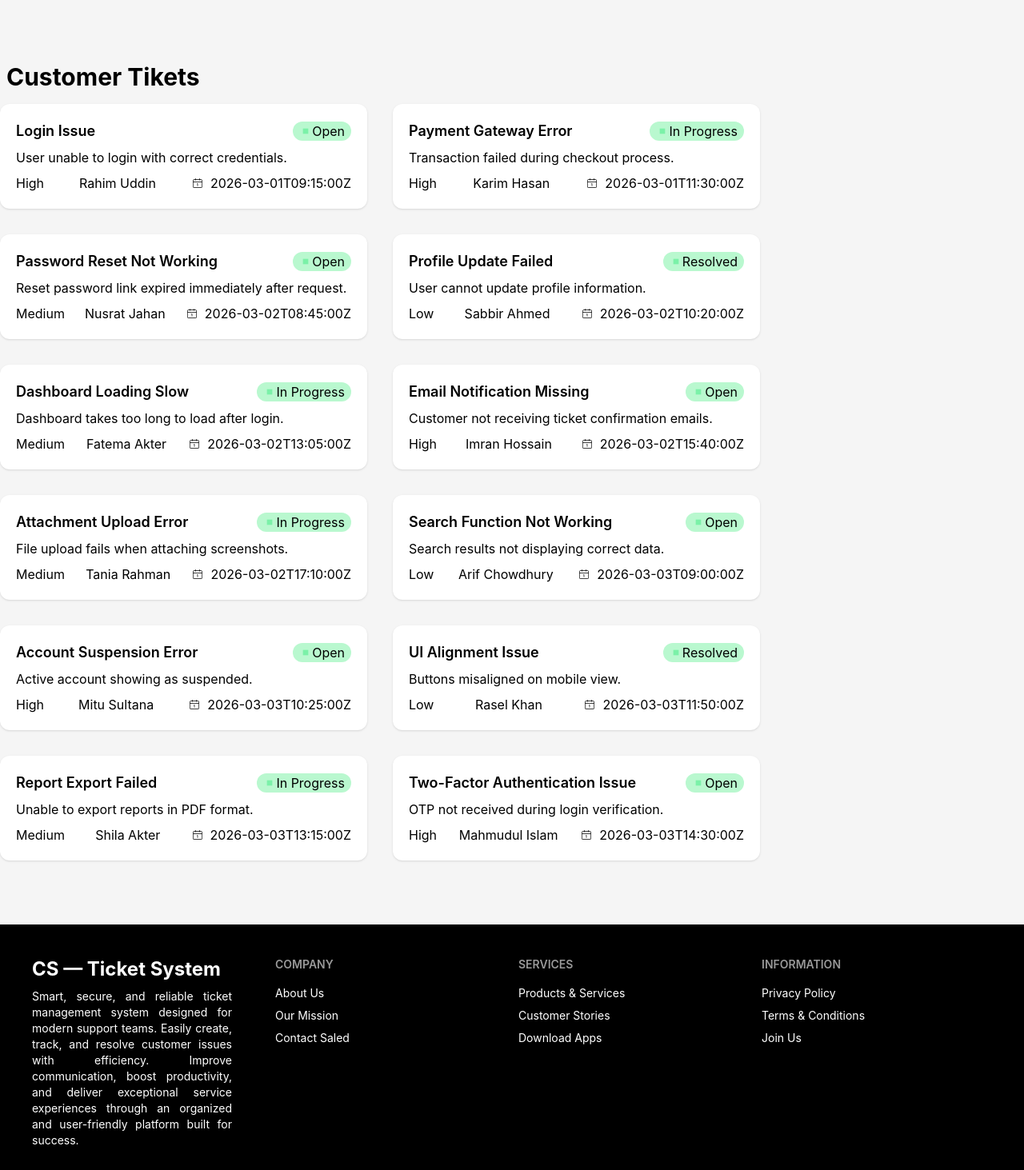
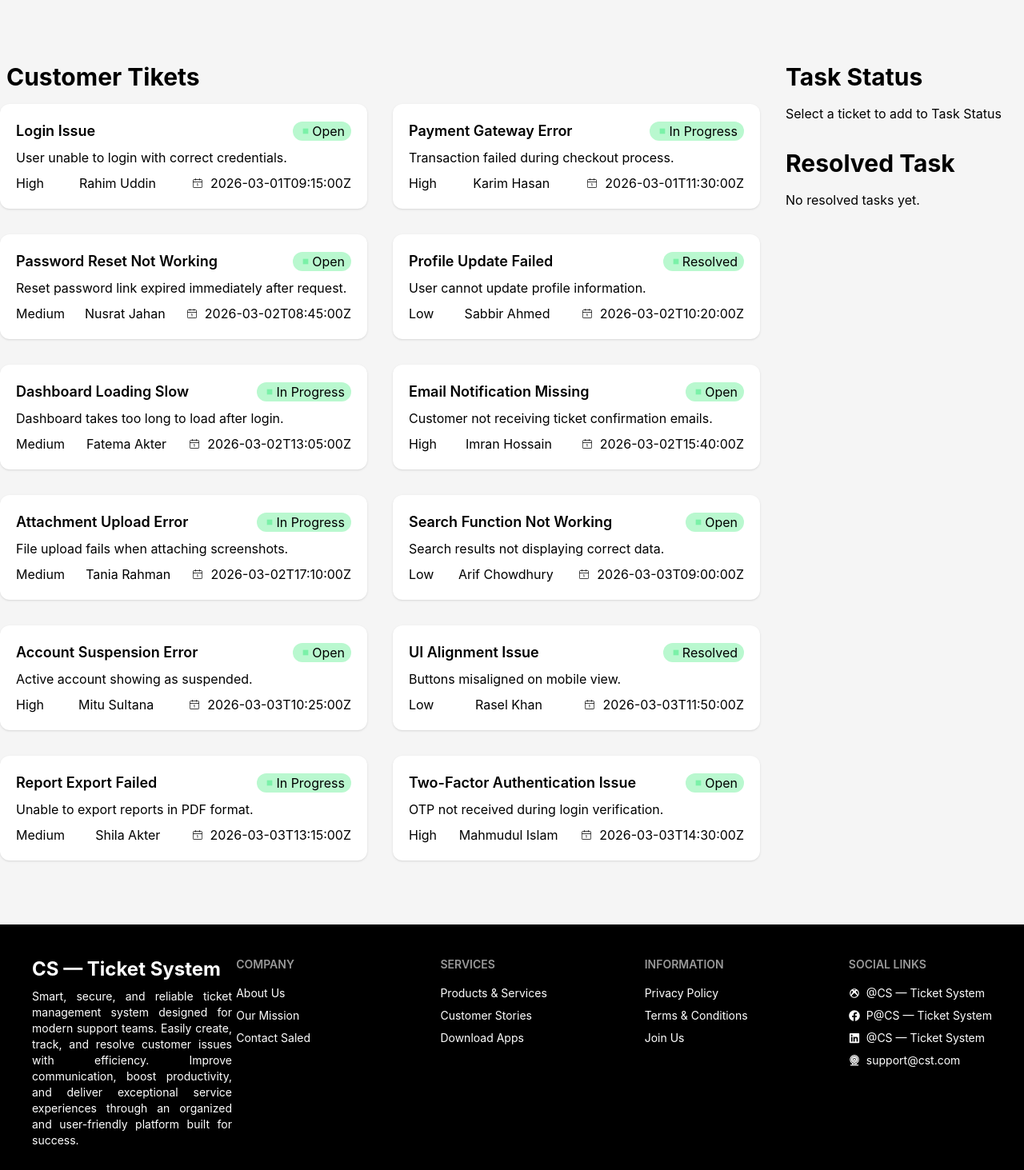
Before and after one commit to Web-hero-Dinajpur/Mission-assigmment-Progress, a React (Vite) app: page / in a window 1280 px wide. Shown: the part 387-1850 px from the top of the page at 80% size. Built offline with nearby package versions, Linux system fonts and the light colour scheme.

Commit message:
task section design done

```diff
--- a/src/Components/MainSection/MainSection.jsx
+++ b/src/Components/MainSection/MainSection.jsx
@@ -1,18 +1,22 @@
 import React, { use } from 'react';
 import Tiket from './Tiket';
+import Task from './Task';
 
 const MainSection = ({ tiketAllData }) => {
     const newTiketData = use(tiketAllData);
     console.log(newTiketData)
     return (
-        <div className='w-[1280px] mx-auto pb-20'>
-             <h2 className='text-black ml-2 text-3xl font-bold mb-4'>Customer Tikets</h2>
+        <div className='w-[1280px] mx-auto pb-20 md:flex'>
+            <div>
+                 <h2 className='text-black ml-2 text-3xl font-bold mb-4'>Customer Tikets</h2>
             <div className='grid grid-cols-1 lg:grid-cols-2 gap-8 w-[950px] ml-0'>
 
                 {
                     newTiketData.map(tiket => <Tiket tiket={tiket}></Tiket>)
                 }
             </div>
+            </div>
+            <Task></Task>
         </div>
     );
 };
--- /dev/null
+++ b/src/Components/MainSection/Task.jsx
@@ -0,0 +1,18 @@
+import React from 'react';
+
+const Task = () => {
+    return (
+        <div className='text-black ml-8'>
+           <div>
+             <h3 className='text-black text-3xl font-bold mb-4 '>Task Status</h3>
+            <p>Select a ticket to add to Task Status</p>
+           </div>
+           <div className='mt-8'>
+             <h3 className='text-black text-3xl font-bold mb-4 '>Resolved Task</h3>
+            <p>No resolved tasks yet.</p>
+           </div>
+        </div>
+    );
+};
+
+export default Task;
--- a/src/Components/MainSection/Tiket.jsx
+++ b/src/Components/MainSection/Tiket.jsx
@@ -23,7 +23,9 @@ const Tiket = ({ tiket }) => {
                 </div>
                 </a>
             </div>
+
         </>
+
 
     );
 };
--- a/src/Components/Shared/Footer/Footer.jsx
+++ b/src/Components/Shared/Footer/Footer.jsx
@@ -6,7 +6,7 @@ import { RiXboxLine } from 'react-icons/ri';
 const Footer = () => {
     return (
         <>
-            <footer className="footer  bg-black text-white p-10 md:grid md:grid-cols-4">
+            <footer className="footer md:footer-horizontal bg-black text-white p-10 md:grid md:grid-cols-4">
                 <aside>
                     <a className="btn-ghost text-2xl font-bold">CS — Ticket System</a>
                     <p className='md:w-[250px] text-justify'>
```
